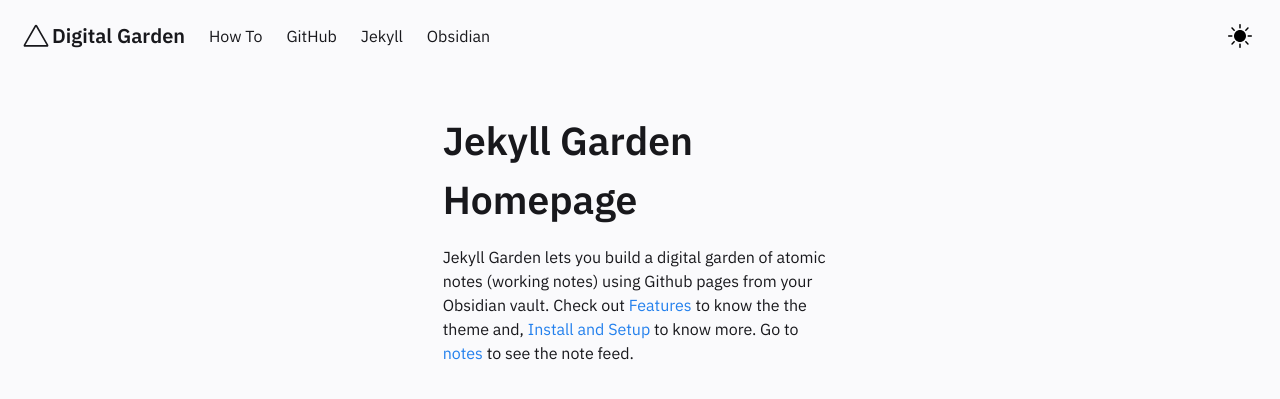
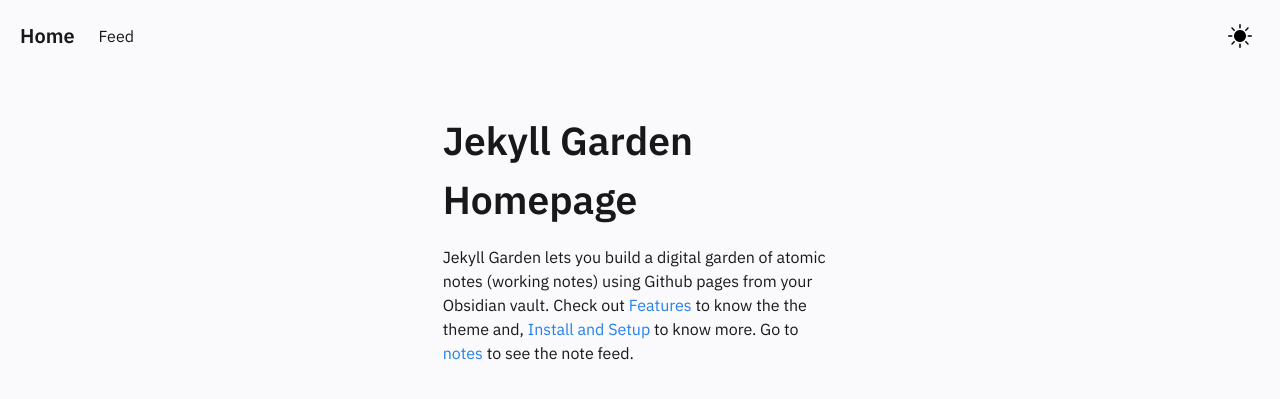
Before and after one commit to jonesethan883/jonesethan883.github.io, a Jekyll site: the page built from pages/index.md, in a window 1280 px wide. Shown: the top 399 px of the page. Built offline with Jekyll 4.4.1, drawn with Linux system fonts in a browser that asks for light colours.

Commit message:
removed links from header

```diff
--- a/_includes/Header.html
+++ b/_includes/Header.html
@@ -32,10 +32,7 @@
 <nav class="navbar is-transparent" role="navigation" aria-label="main navigation">
     <div class="navbar-brand">
       <a class="navbar-item" href="../index.html">
-        <svg width="32" height="32" viewBox="0 0 80 80" fill="none" xmlns="http://www.w3.org/2000/svg">
-          <path fill-rule="evenodd" clip-rule="evenodd" d="M36.9477 13.7742C38.3043 11.4086 41.6957 11.4086 43.0523 13.7742L70.5226 61.6774C71.8791 64.043 70.1834 67 67.4703 67H12.5297C9.81658 67 8.12089 64.043 9.47744 61.6774L36.9477 13.7742ZM40 16.9677L13.7506 62.7419H66.2494L40 16.9677Z" fill="var(--text-main)"/>
-        </svg>
-        <h4>Digital Garden</h4>
+        <h4>Home</h4>
       </a>
       <div class="navbar-item navbar-dark-mode__mobile is-hidden-tablet" onclick="modeSwitcher()">
         <div class="buttons">
@@ -55,17 +52,8 @@
 
     <div id="navbarBasicExample" class="navbar-menu">
       <div class="navbar-start">
-        <a href="../posts/how-to"  class="navbar-item">
-          How To
-        </a>
-        <a href="https://github.com/Jekyll-Garden/jekyll-garden.github.io" target="_blank" class="navbar-item">
-          GitHub
-        </a>
-        <a href="https://jekyllrb.com/" target="_blank"  class="navbar-item">
-          Jekyll
-        </a>
-        <a href="https://obsidian.md/"  target="_blank" class="navbar-item">
-          Obsidian
+        <a href="../notes"  class="navbar-item">
+          Feed
         </a>
       </div>
       <div class="navbar-end is-hidden-mobile" onclick="modeSwitcher()" >
```
Also changed, not shown: 3 other files.
